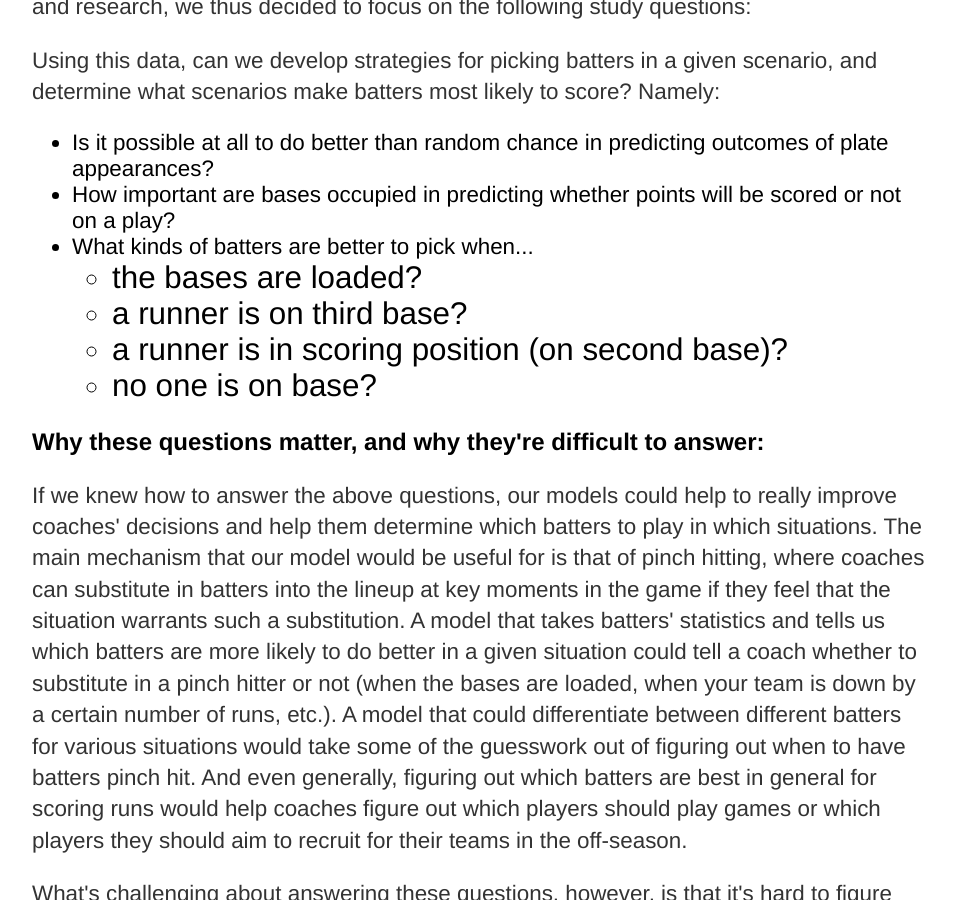
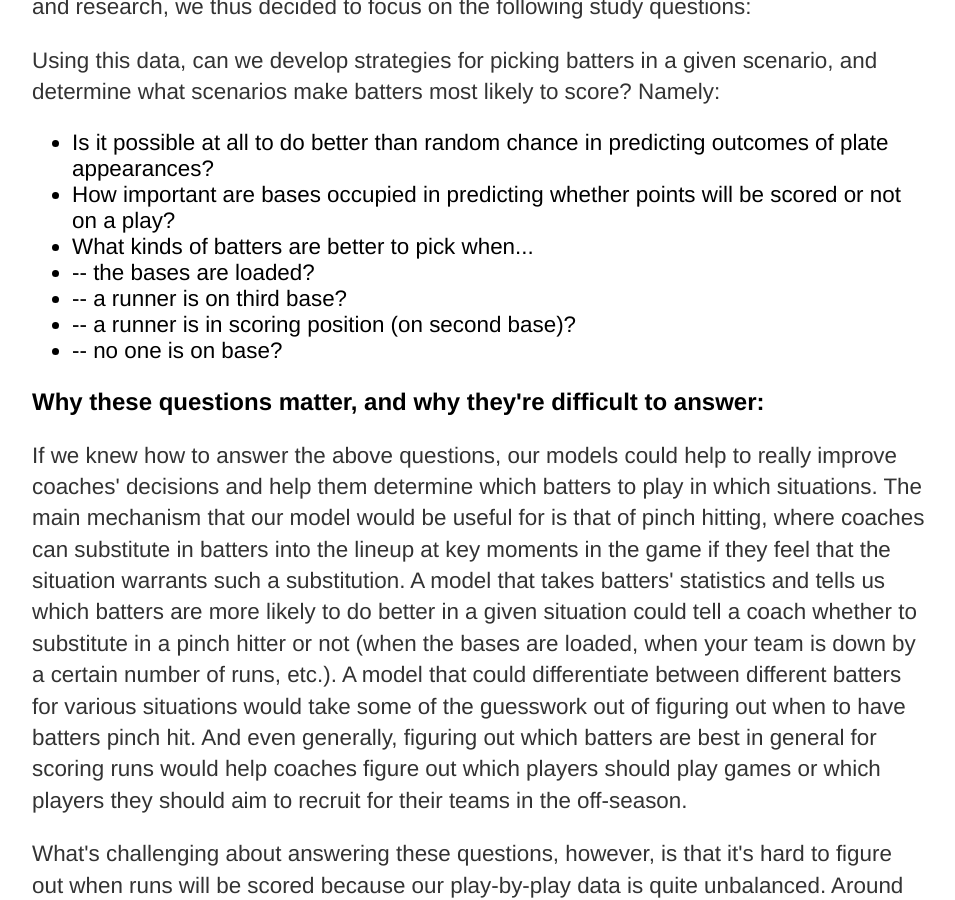
Before and after one commit to handypark/handypark.github.io, a Jekyll site: the page built from data.html, in a window 1280 px wide and 900 px high, scrolled down 4240 px. Shown: the whole window, without its empty margins (160-1115 px from the left). Built offline with Jekyll 4.4.1, drawn with Linux system fonts in a browser that asks for light colours.

Commit message:
Update data.html

```diff
--- a/data.html
+++ b/data.html
@@ -117,12 +117,10 @@ title: Data
 		<li>Is it possible at all to do better than random chance in predicting outcomes of plate appearances?</li>
 		<li>How important are bases occupied in predicting whether points will be scored or not on a play?</li>
 		<li>What kinds of batters are better to pick when...
-			<ul class="mini">
-				<li>the bases are loaded?</li>
-				<li>a runner is on third base?</li>
-				<li>a runner is in scoring position (on second base)?</li>
-				<li>no one is on base?</li>
-			</ul>
+				<li>-- the bases are loaded?</li>
+				<li>-- a runner is on third base?</li>
+				<li>-- a runner is in scoring position (on second base)?</li>
+				<li>-- no one is on base?</li>
 		</li>
 	</ul>
 	<h3>Why these questions matter, and why they're difficult to answer:</h3>
```
